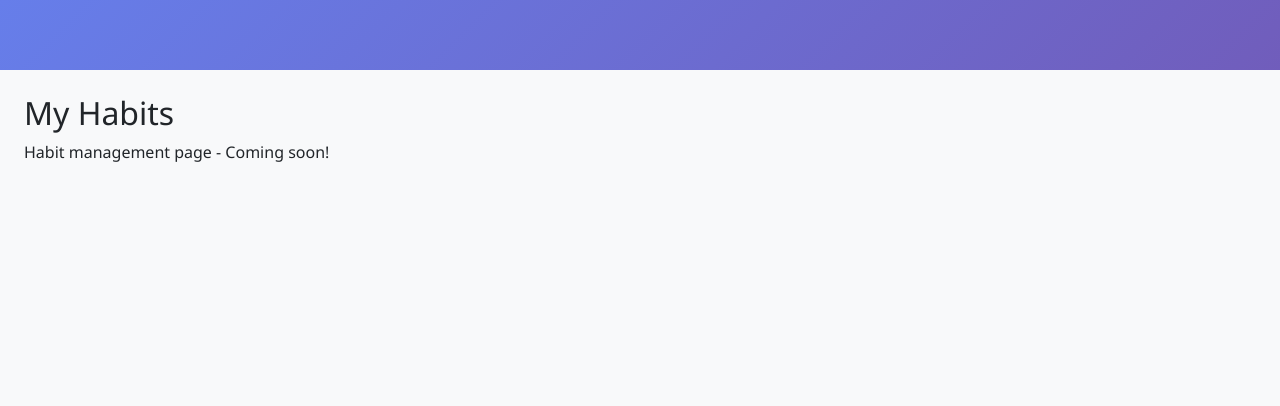
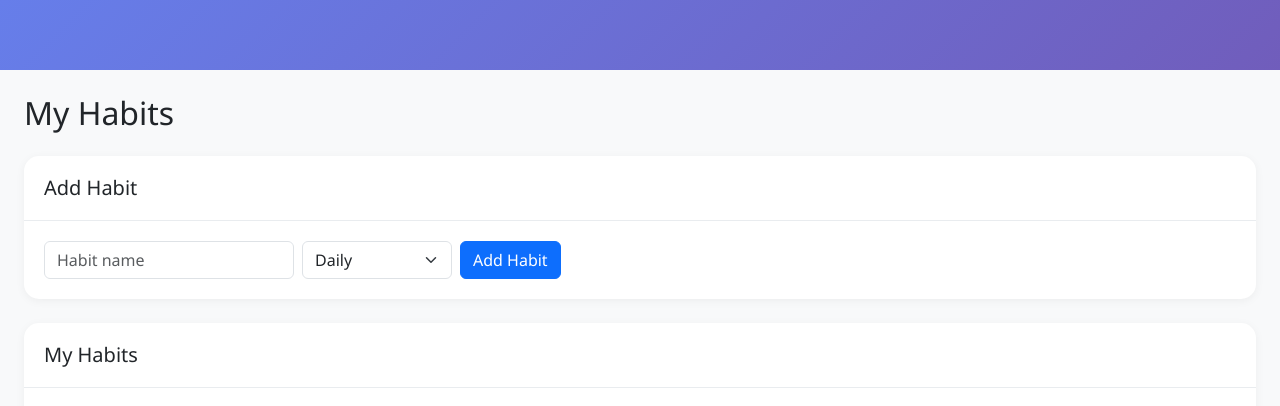
Before and after one commit to Rotocli/WAD2Project, a Vue app in the folder fishbit/: page /habits in a window 1280 px wide. Shown: the top 406 px of the page. Built offline with nearby package versions, Linux system fonts and the light colour scheme; no server answers; the database is empty.

Commit message:
Users can add new habits on the Habits Page

```diff
--- a/fishbit/src/views/HabitsView.vue
+++ b/fishbit/src/views/HabitsView.vue
@@ -1,15 +1,115 @@
 <template>
-  <div class="habits-view">
+  <div class="habits-view" >
     <div class="container-fluid p-4">
-      <h2>My Habits</h2>
-      <p>Habit management page - Coming soon!</p>
-      <!-- TODO: Implement full habit CRUD interface -->
+      <h2 class="mb-4">My Habits</h2>
+      <!-- Add New Habit Form Card -->
+      <div class="dashboard-card mb-4">
+        <div class="card-header">
+          <h4>Add Habit</h4>
+        </div>
+        <div class="card-body">
+          <form @submit.prevent="handleCreate" class="d-flex align-items-center gap-2 flex-wrap">
+            <input v-model="newHabit.name" placeholder="Habit name" required class="form-control" style="max-width:250px"/>
+            <select v-model="newHabit.frequency" class="form-select" style="max-width:150px;">
+              <option value="daily">Daily</option>
+              <option value="weekly">Weekly</option>
+              <option value="custom">Custom</option>
+            </select>
+            <input
+              v-if="newHabit.frequency === 'custom'"
+              v-model="newHabit.customFrequency"
+              placeholder="Custom frequency"
+              class="form-control"
+              style="max-width:200px;"
+            />
+            <button type="submit" class="btn btn-primary">Add Habit</button>
+          </form>
+        </div>
+      </div>
+      <!-- Habits List Card -->
+      <div class="dashboard-card">
+        <div class="card-header">
+          <h4>My Habits</h4>
+        </div>
+        <div class="card-body">
+          <div v-if="store.loading">Loading...</div>
+          <div v-else>
+            <ul class="habits-list">
+              <li v-for="habit in store.habits" :key="habit.id" class="habit-item">
+                <template v-if="!editingId || editingId !== habit.id">
+                  <div class="habit-info">
+                    <span class="fw-bold">{{ habit.name }}</span>
+                    <span class="text-muted">
+                      ({{ habit.frequency }}
+                      <span v-if="habit.frequency === 'custom' && habit.customFrequency">: {{ habit.customFrequency }}</span>
+                      )
+                    </span>
+                  </div>
+                  <div>
+                    <button @click="startEdit(habit)" class="btn btn-sm btn-outline-secondary me-2">Edit</button>
+                    <button @click="store.deleteHabit(habit.id)" class="btn btn-sm btn-outline-danger">Delete</button>
+                  </div>
+                </template>
+                <template v-else>
+                  <input v-model="editHabit.name" placeholder="Habit name" class="form-control d-inline-block me-2" style="max-width:150px;"/>
+                  <select v-model="editHabit.frequency" class="form-select d-inline-block me-2" style="max-width:100px;">
+                    <option value="daily">Daily</option>
+                    <option value="weekly">Weekly</option>
+                    <option value="custom">Custom</option>
+                  </select>
+                  <input
+                    v-if="editHabit.frequency === 'custom'"
+                    v-model="editHabit.customFrequency"
+                    placeholder="Custom frequency"
+                    class="form-control d-inline-block me-2"
+                    style="max-width:140px;"
+                  />
+                  <button @click="handleUpdate(habit.id)" class="btn btn-sm btn-success me-2">Save</button>
+                  <button @click="cancelEdit" class="btn btn-sm btn-outline-secondary">Cancel</button>
+                </template>
+              </li>
+            </ul>
+          </div>
+          <div v-if="store.error" class="text-danger mt-2">{{ store.error }}</div>
+        </div>
+      </div>
     </div>
   </div>
 </template>
 
 <script setup>
-// Habit management logic will go here
+import { ref, onMounted } from 'vue'
+import { useHabitStore } from '../stores/HabitStore'
+
+const store = useHabitStore()
+const newHabit = ref({ name: '', frequency: 'daily', customFrequency: '' })
+const editingId = ref(null)
+const editHabit = ref({})
+
+onMounted(() => {
+  store.fetchHabits()
+})
+
+const handleCreate = async () => {
+  if (!newHabit.value.name) return
+  await store.createHabit({ ...newHabit.value })
+  newHabit.value.name = ''
+  newHabit.value.frequency = 'daily'
+  newHabit.value.customFrequency = ''
+}
+const startEdit = (habit) => {
+  editingId.value = habit.id
+  editHabit.value = { ...habit }
+}
+const handleUpdate = async (id) => {
+  await store.updateHabit(id, { ...editHabit.value })
+  editingId.value = null
+  editHabit.value = {}
+}
+const cancelEdit = () => {
+  editingId.value = null
+  editHabit.value = {}
+}
 </script>
 
 <style scoped>
@@ -17,4 +117,51 @@
   min-height: calc(100vh - 70px);
   background: #f8f9fa;
 }
+.dashboard-card {
+  background: white;
+  border-radius: 15px;
+  box-shadow: 0 2px 10px rgba(0,0,0,0.05);
+  overflow: hidden;
+  margin-bottom: 1.75rem;
+}
+.card-header {
+  padding: 1.25rem;
+  border-bottom: 1px solid #e9ecef;
+  display: flex;
+  justify-content: space-between;
+  align-items: center;
+}
+.card-header h4 {
+  margin: 0;
+  font-size: 1.25rem;
+}
+.card-body {
+  padding: 1.25rem;
+}
+.habits-list {
+  display: flex;
+  flex-direction: column;
+  gap: 1rem;
+  list-style: none;
+  padding-left: 0;
+  margin-bottom: 0;
+}
+.habit-item {
+  display: flex;
+  justify-content: space-between;
+  align-items: center;
+  padding: 1rem;
+  background: #f8f9fa;
+  border-radius: 10px;
+  transition: all 0.3s ease;
+}
+.habit-item:hover {
+  background: #e9ecef;
+  transform: translateX(5px);
+}
+.habit-info {
+  display: flex;
+  align-items: center;
+  gap: 1rem;
+}
 </style>
```
